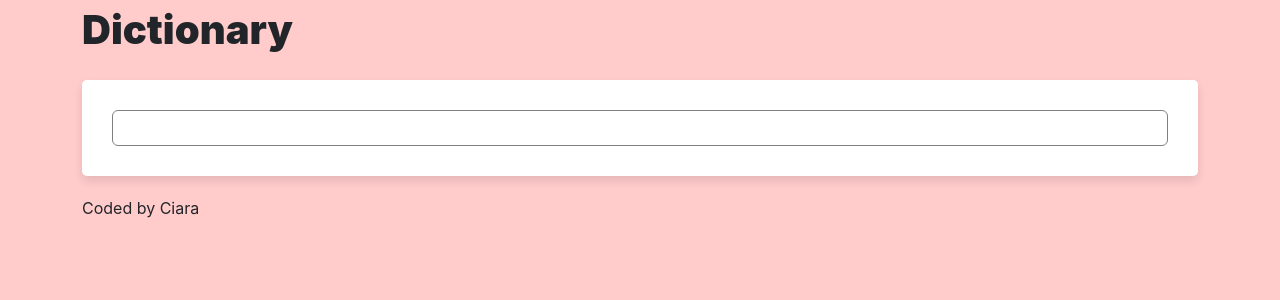
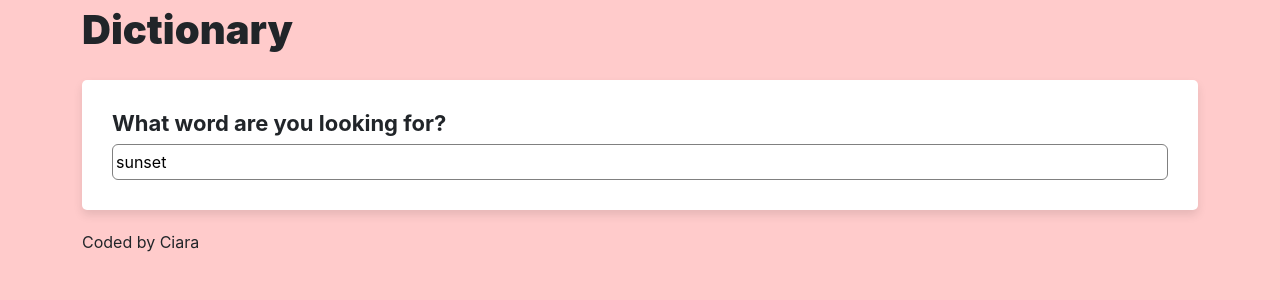
Before and after one commit to ciarasugrue/dictionary-react, a React (Create React App) app: page / in a window 1280 px wide. Shown: the top 300 px of the page. Built offline with nearby package versions, Linux system fonts and the light colour scheme; no server answers.

Commit message:
Styling CSS

```diff
--- a/src/Dictionary.css
+++ b/src/Dictionary.css
@@ -6,6 +6,11 @@
     margin: 20px 0;
 }
 
+.Dictionary h1 {
+    font-size: 22px;
+    font-weight: bold;
+}
+
 .Dictionary input {
     width: 100%;
     padding: 5px 3px;
--- a/src/Dictionary.js
+++ b/src/Dictionary.js
@@ -36,8 +36,13 @@ if (loaded) {
     return (
         <div className="Dictionary">
             <section>
+            <h1>What word are you looking for?</h1>
             <form onSubmit={handleSubmit}>
-                <input type="search" onChange={handleKeywordChange}/>
+                <input
+                type="search"
+                onChange={handleKeywordChange}
+                defaultValue={props.defaultKeyword}
+                />
             </form>
             </section>
             <Results results={results} />
--- a/src/Meaning.css
+++ b/src/Meaning.css
@@ -1,9 +1,14 @@
 .meaning h3 {
-font-size: 24px;
+font-size: 28px;
+}
+
+.meaning .definition {
+font-weight: 500;
 }
 
 .meaning .example {
 font-size: 13px;
 opacity: 0.8;
 font-style: italic;
+margin-top: 5px;
 }
--- /dev/null
+++ b/src/Synonyms.css
@@ -0,0 +1,10 @@
+.synonyms {
+margin: 20px 0 0;
+padding: 0;
+}
+
+.synonyms li{
+font-size: 14px;
+display: inline-block;
+padding-right: 10px;
+}
--- a/src/Synonyms.js
+++ b/src/Synonyms.js
@@ -1,4 +1,5 @@
 import React from "react";
+import './Synonyms.css';
 
 export default function Synonyms(props) {
 if (props.synonyms) {
```
